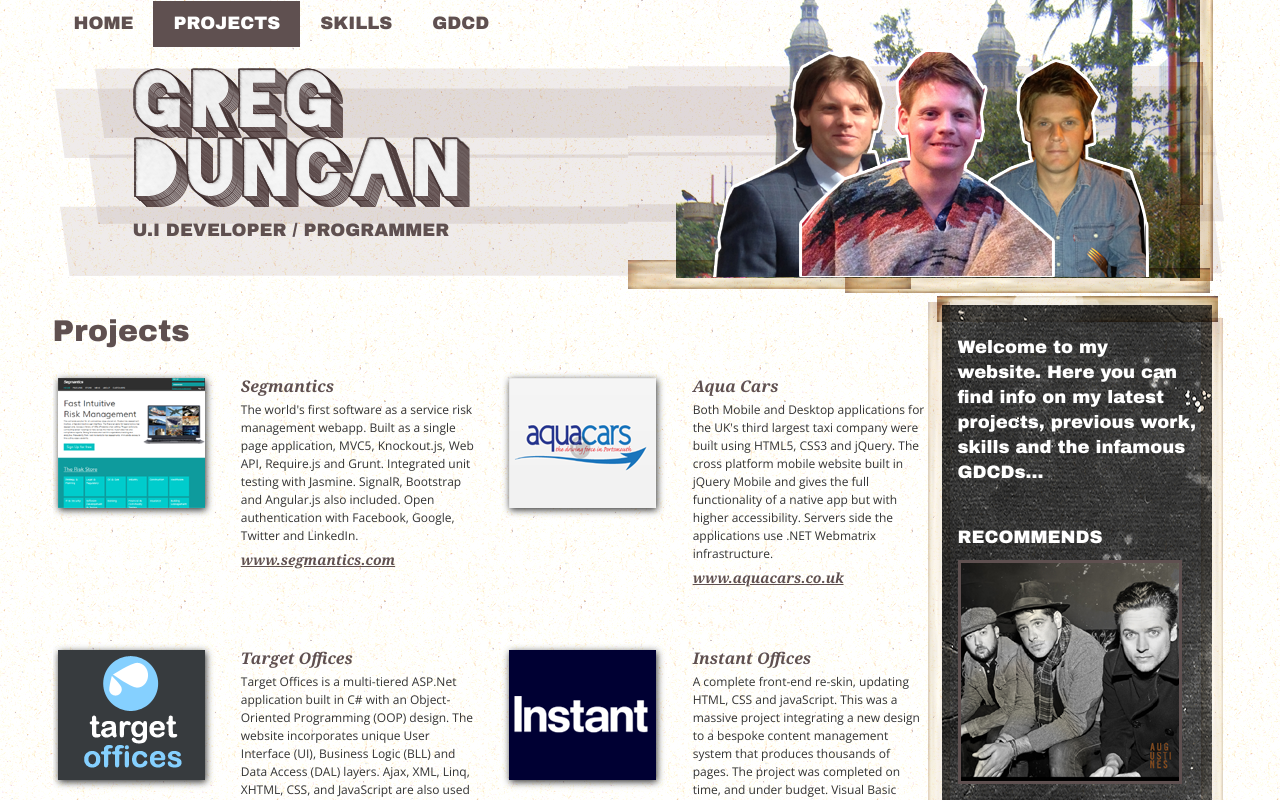
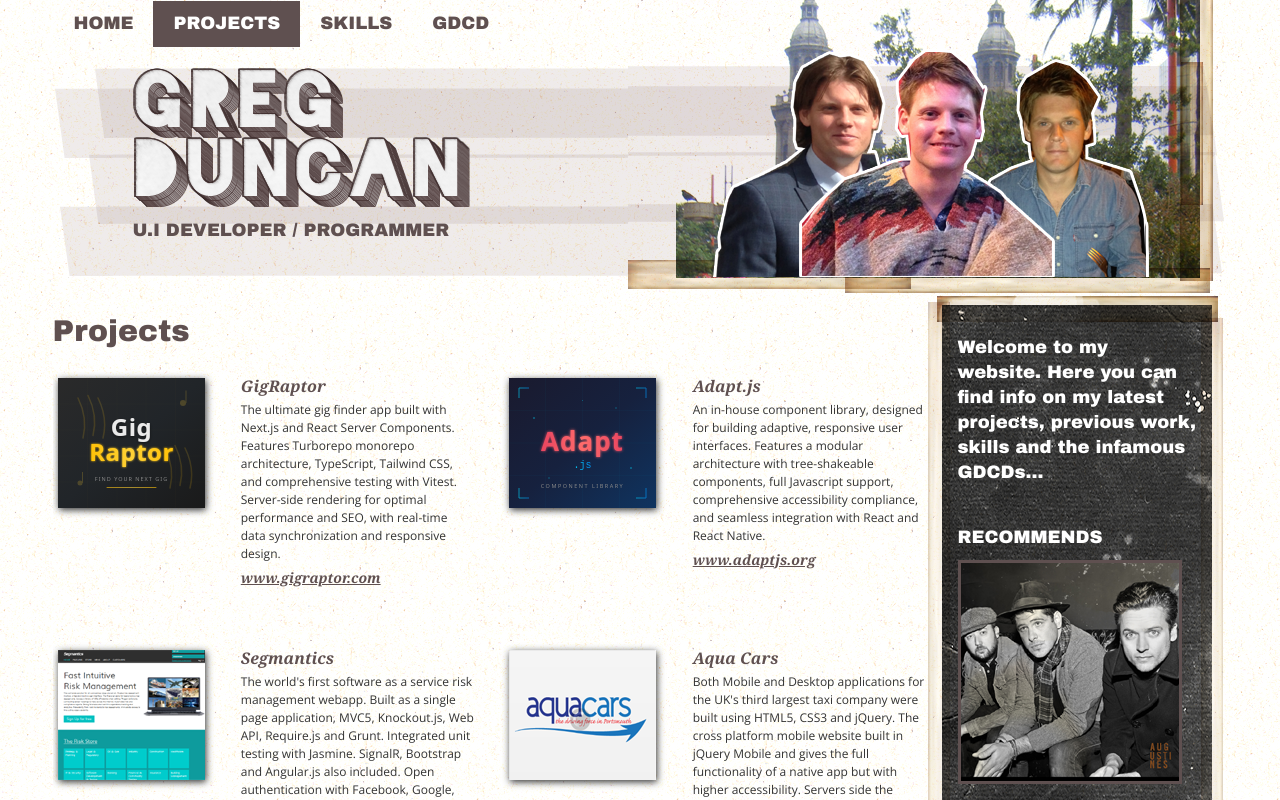
Before and after one commit to gregduncan/profile, a Next.js app: page /projects in a window 1280 px wide. Shown: the top 800 px of the page. Built offline with nearby package versions, Linux system fonts and the light colour scheme.

Commit message:
Add Gigraptor SVG graphic with background, claw marks, and text elements

```diff
--- a/src/app/projects/page.tsx
+++ b/src/app/projects/page.tsx
@@ -10,7 +10,53 @@
   return (
     <div className="page">
       <h2 className="margin-bottom-30">Projects</h2>
+
       <div className="row">
+        <div className="col-md-6">
+          <div className="project full">
+            <div className="row">
+              <div className="col-md-5">
+                <div className="project-image project-gigraptor"></div>
+              </div>
+              <div className="col-md-7">
+                <h3>GigRaptor</h3>
+                <p>
+                  The ultimate gig finder app built with Next.js and React Server
+                  Components. Features Turborepo monorepo architecture, TypeScript, Tailwind CSS, and
+                  comprehensive testing with Vitest. Server-side rendering for optimal performance
+                  and SEO, with real-time data synchronization and responsive design.
+                </p>
+                <a className="external" target="_blank" href="https://www.gigraptor.com">
+                  www.gigraptor.com
+                </a>
+              </div>
+            </div>
+          </div>
+        </div>
+        <div className="col-md-6">
+          <div className="project full">
+            <div className="row">
+              <div className="col-md-5">
+                <div className="project-image project-adaptjs"></div>
+              </div>
+              <div className="col-md-7">
+                <h3>Adapt.js</h3>
+                <p>
+                  An in-house component library, designed for building
+                  adaptive, responsive user interfaces. Features a modular architecture with
+                  tree-shakeable components, full Javascript support, comprehensive accessibility
+                  compliance, and seamless integration with React and React Native.
+                </p>
+                <a className="external" target="_blank" href="https://github.com/gregduncan/adapt">
+                  www.adaptjs.org
+                </a>
+              </div>
+            </div>
+          </div>
+        </div>
+      </div>
+
+     <div className="row">
         <div className="col-md-6">
           <div className="project full">
             <div className="row">
@@ -54,6 +100,7 @@
           </div>
         </div>
       </div>
+
       <div className="row">
         <div className="col-md-6">
           <div className="project full">
--- a/src/styles/site.css
+++ b/src/styles/site.css
@@ -415,6 +415,16 @@
 .project-instant {
   background-position: 0 -1300px;
 }
+.project-gigraptor {
+  background-image: url('/images/projects/gigraptor.svg');
+  background-size: cover;
+  background-position: center;
+}
+.project-adaptjs {
+  background-image: url('/images/projects/adaptjs.svg');
+  background-size: cover;
+  background-position: center;
+}
 .project-description {
   float: left;
   width: 350px;
```
Also changed, not shown: public/images/projects/adaptjs.svg (added), public/images/projects/gigraptor.svg (added).
